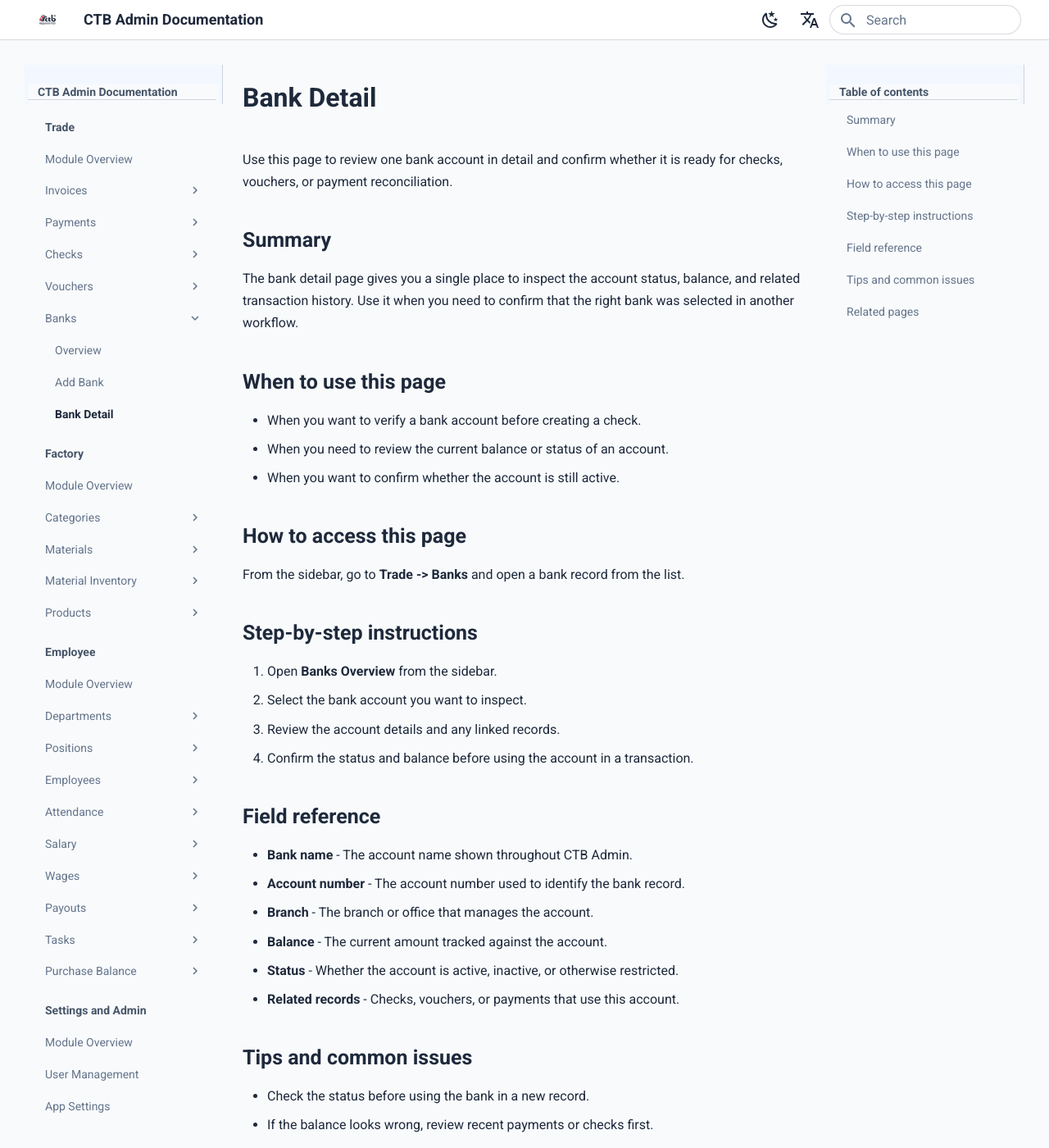
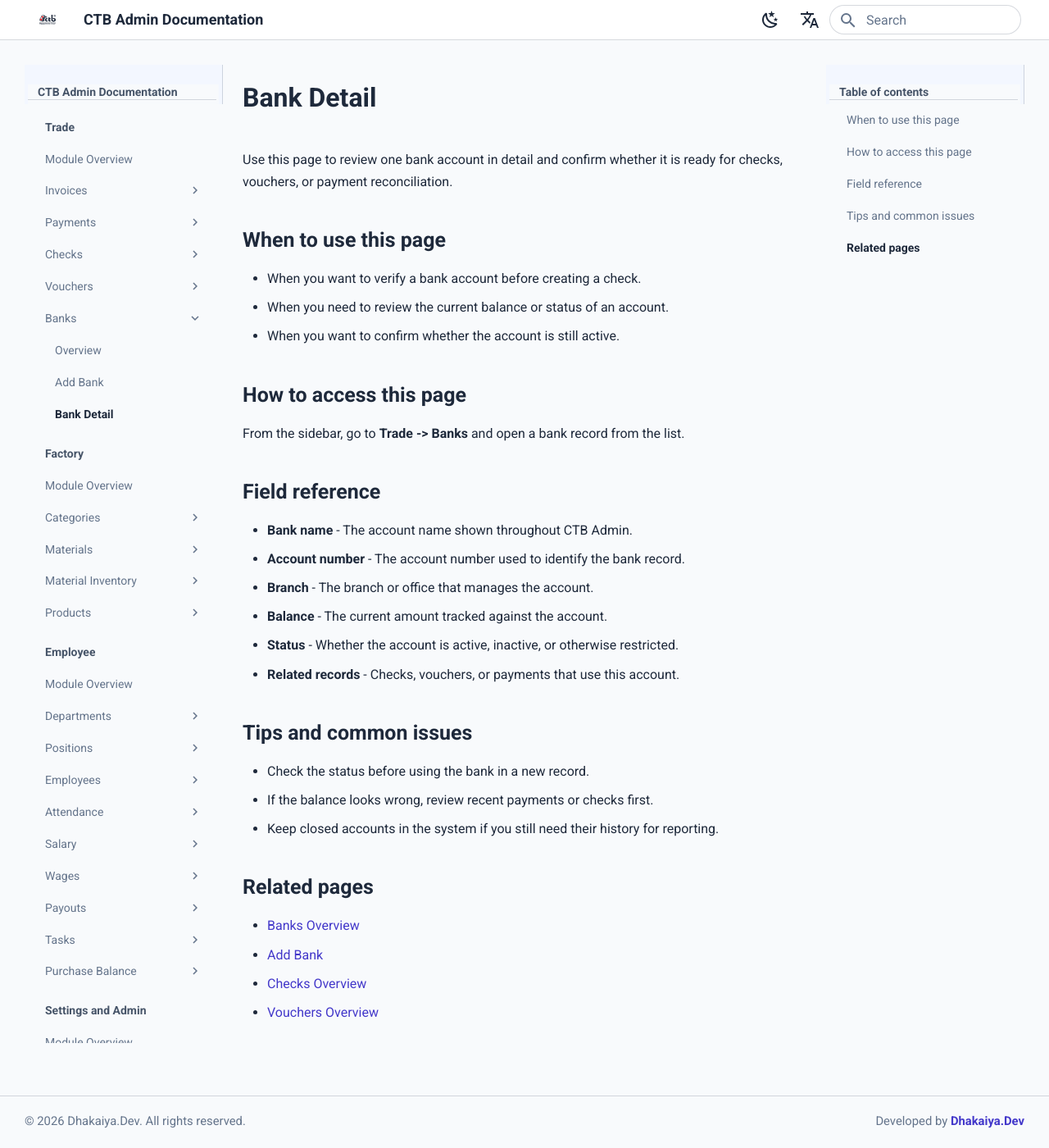
Before and after one commit to sharf-shawon/CTB2025.docs, an MkDocs documentation site: the page built from docs/user-guide/03-trade/banks/bank-detail.md, in a window 1280 px wide and 1400 px high. Shown: the whole window at 82% size. Built offline with MkDocs 1.6.1 and Material for MkDocs 9.7.7, drawn with Linux system fonts in a browser that asks for light colours; comment, search, counter and statistics services are not loaded.

```diff
--- a/docs/user-guide/03-trade/banks/bank-detail.md
+++ b/docs/user-guide/03-trade/banks/bank-detail.md
@@ -1,10 +1,6 @@
 # Bank Detail
 
 Use this page to review one bank account in detail and confirm whether it is ready for checks, vouchers, or payment reconciliation.
-
-## Summary
-
-The bank detail page gives you a single place to inspect the account status, balance, and related transaction history. Use it when you need to confirm that the right bank was selected in another workflow.
 
 ## When to use this page
 
@@ -15,13 +11,6 @@
 ## How to access this page
 
 From the sidebar, go to **Trade -> Banks** and open a bank record from the list.
-
-## Step-by-step instructions
-
-1. Open **Banks Overview** from the sidebar.
-1. Select the bank account you want to inspect.
-1. Review the account details and any linked records.
-1. Confirm the status and balance before using the account in a transaction.
 
 ## Field reference
 
```
Also changed, not shown: docs/user-guide/03-trade/checks/check-detail.md (+15 -39 lines), docs/user-guide/03-trade/checks/check-detail-list-page.png (added).
